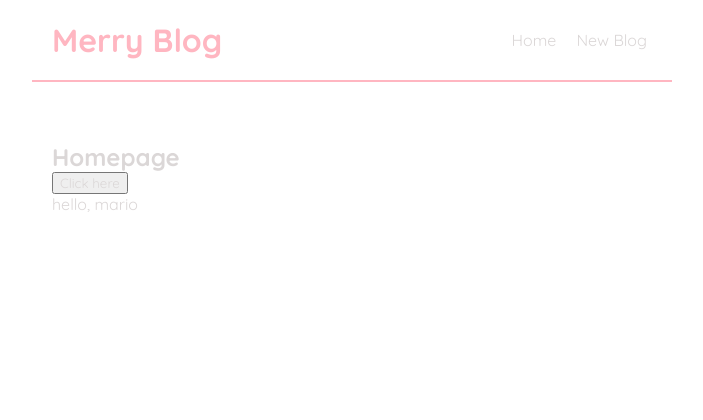
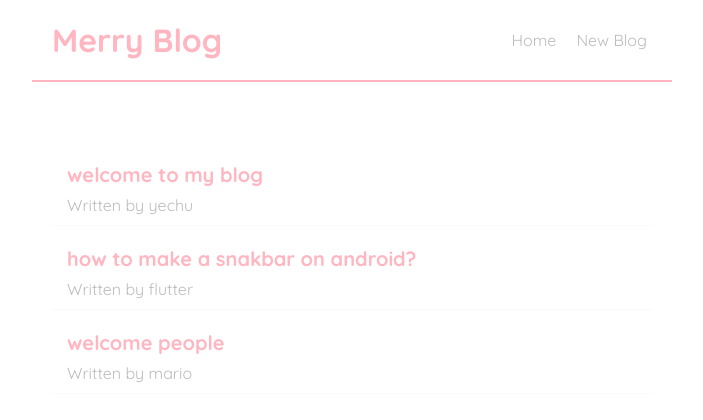
Before and after one commit to yechubot/react-merry-blog, a React (Create React App) app: page / in a window 1280 px wide. Shown: the top 420 px of the page, without its empty margins (288-991 px from the left). Built offline with nearby package versions, Linux system fonts and the light colour scheme; the HTML template or start-up script is replaced by a standard one.

Commit message:
outputting lists

```diff
--- a/src/Home.js
+++ b/src/Home.js
@@ -1,17 +1,19 @@
 import { useState } from "react";
 
-const Home =()=>{
-    const [name, setName] = useState('mario');
+const Home = () => {
+    const [blogs, setBlogs] = useState([
+        { title: 'welcome to my blog', body: 'this is my ...', author: 'yechu', id: 1 },
+        { title: 'how to make a snakbar on android?', body: 'this is my ...', author: 'flutter', id: 2 },
+        { title: 'welcome people', body: 'this is my ...', author: 'mario', id: 3 }]);
 
-    const handleClick = (e)=> {
-       setName('yechu');
-    }
-
-    return(
+    return (
         <div className="home">
-            <h2>Homepage</h2>
-            <button onClick={handleClick}>Click here</button>
-            <p>hello, {name}</p>
+            {blogs.map((blog) => (
+                <div className="blog-preview" key={blog.id}>
+                    <h2>{blog.title}</h2>
+                    <p>Written by {blog.author}</p>
+                </div>
+            ))}
         </div>
     )
 }
--- a/src/index.css
+++ b/src/index.css
@@ -3,7 +3,7 @@
 *{
 margin:0;
 font-family: "Quicksand";
-color:rgb(219, 215, 215);
+color:rgb(189, 187, 187);
 }
 
 .navbar{
@@ -39,3 +39,16 @@
   margin:40px auto;
   padding: 20px;
 }
+.blog-preview{
+  padding:10px 15px;
+  margin: 10px 0;
+  border-bottom: 1px solid #fafafa;
+}
+.blog-preview:hover{
+  box-shadow: 1px 3px 5px rgba(0, 0, 0, 0.1);
+}
+.blog-preview h2{
+  font-size:20px;
+  color:lightpink;
+  margin-bottom:8px;
+}
```
Also changed, not shown: 1 other file (tests, documents, lock files or other folders).
